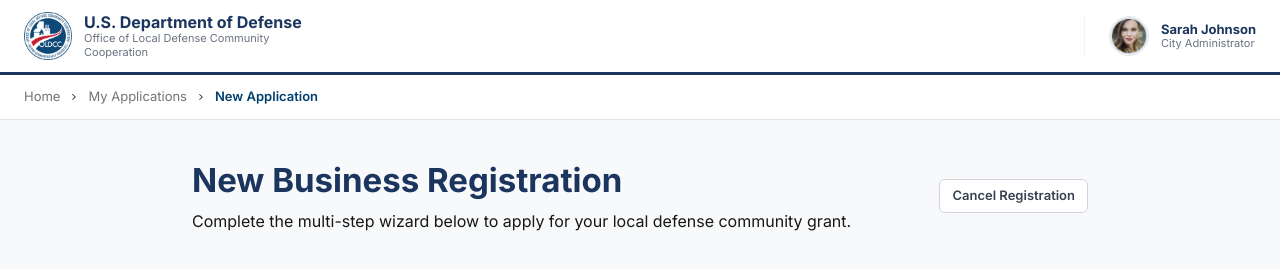
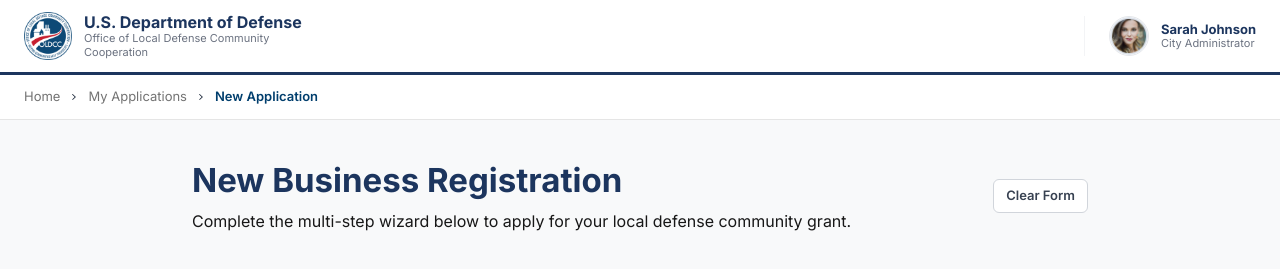
Before and after one commit to JaypeeLan/QC_frontend_assessment, a Next.js app: page /create-application in a window 1280 px wide. Shown: the top 269 px of the page. Built offline with nearby package versions, Linux system fonts and the light colour scheme.

Commit message:
feat: move create-application to dedicated page and fix navigation persistence

```diff
--- a/src/app/create-application/page.tsx
+++ b/src/app/create-application/page.tsx
@@ -1,11 +1,14 @@
 "use client";
 
+import { useWizardStore } from "@/lib/store";
 import { Text, Icon, AppImage, Button } from "@/components/ui";
 import { Toaster } from "sonner";
 import { Wizard } from "@/components/wizard/Wizard";
 import Link from "next/link";
 
 export default function CreateApplicationPage() {
+  const { resetMizard } = useWizardStore();
+
   return (
     <div className="h-screen bg-[var(--color-bg-page)] flex flex-col font-[var(--font-family-sans)] overflow-hidden">
       <Toaster position="top-center" richColors />
@@ -14,7 +17,7 @@ export default function CreateApplicationPage() {
       <header className="flex flex-col bg-white shrink-0 z-10">
         <div className="flex items-center justify-between px-6 py-3">
           <div className="flex items-center gap-3">
-            <Link href="/" className="flex items-center gap-3">
+            <Link href="/" className="flex items-center gap-3 cursor-pointer">
               <div className="flex items-center justify-center">
                 <AppImage name="logo" alt="U.S. Dept Defense" width={48} height={48} className="w-12 h-12 object-contain" />
               </div>
@@ -45,7 +48,12 @@ export default function CreateApplicationPage() {
         <div className="flex items-center gap-2">
           <Link href="/" className="text-[var(--color-text-500)] hover:text-[var(--color-text-900)] cursor-pointer">Home</Link>
           <Icon name="arrow-down" className="w-3 h-3 -rotate-90 text-[var(--color-text-400)]" />
-          <span className="text-[var(--color-text-500)] hover:text-[var(--color-text-900)] cursor-pointer">My Applications</span>
+          <Link
+            href="/?tab=My Applications"
+            className="text-[var(--color-text-500)] hover:text-[var(--color-text-900)] cursor-pointer"
+          >
+            My Applications
+          </Link>
           <Icon name="arrow-down" className="w-3 h-3 -rotate-90 text-[var(--color-text-400)]" />
           <span className="font-semibold text-[var(--color-primary-700)]">New Application</span>
         </div>
@@ -64,11 +72,14 @@ export default function CreateApplicationPage() {
                   Complete the multi-step wizard below to apply for your local defense community grant.
                 </Text>
               </div>
-              <Link href="/">
-                <Button variant="outline" size="sm" className="px-3 py-1.5 font-bold">
-                  Cancel Registration
-                </Button>
-              </Link>
+              <Button
+                variant="outline"
+                size="sm"
+                className="px-3 py-1.5 font-bold"
+                onClick={resetMizard}
+              >
+                Clear Form
+              </Button>
             </div>
             <Wizard />
           </div>
--- a/src/app/page.tsx
+++ b/src/app/page.tsx
@@ -1,6 +1,7 @@
 "use client";
 
-import { useState } from "react";
+import { useSearchParams } from "next/navigation";
+import React, { useState, useEffect, Suspense } from "react";
 import { useWizardStore } from "@/lib/store";
 import { Text, Icon, AppImage, H4 } from "@/components/ui";
 import { IconName } from "@/components/ui/Icon";
@@ -8,9 +9,17 @@ import { ProfileInformation } from "@/components/profile/ProfileInformation";
 import { MyApplications } from "@/components/profile/MyApplications";
 import { Toaster } from "sonner";
 
-export default function ProfilePage() {
+function ProfilePageContent() {
   const { activeTab, setActiveTab } = useWizardStore();
   const [isMobileMenuOpen, setIsMobileMenuOpen] = useState(false);
+  const searchParams = useSearchParams();
+
+  useEffect(() => {
+    const tab = searchParams.get("tab");
+    if (tab) {
+      setActiveTab(tab);
+    }
+  }, [searchParams, setActiveTab]);
 
   const sidebarItems: { label: string; icon: IconName }[] = [
     { label: "Profile Information", icon: "profile-icon" },
@@ -189,3 +198,11 @@ export default function ProfilePage() {
     </div>
   );
 }
+
+export default function ProfilePage() {
+  return (
+    <Suspense fallback={<div className="h-screen flex items-center justify-center bg-[var(--color-bg-page)] text-[#1C355E]">Loading...</div>}>
+      <ProfilePageContent />
+    </Suspense>
+  );
+}
```
